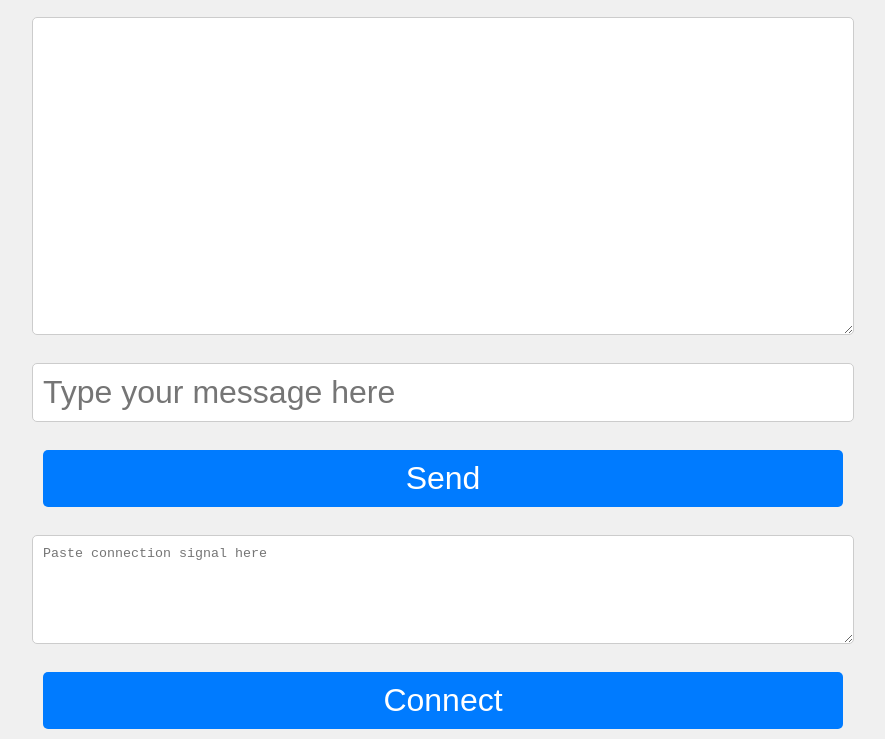
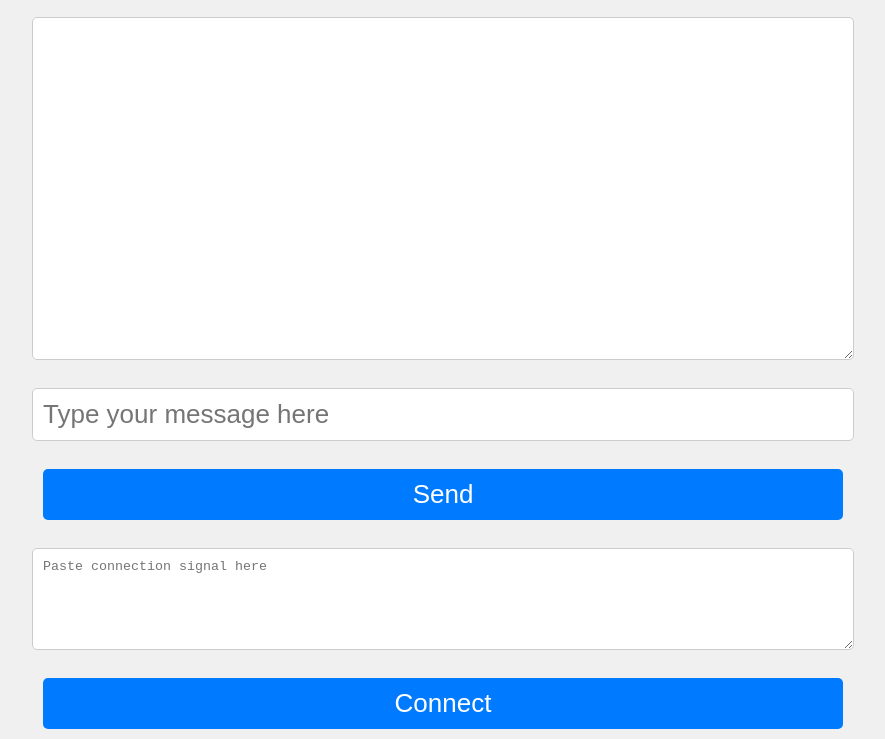
Before and after one commit to AWAVAUA7USH/P2P-Chat, a plain HTML site: page index.html in a window 1280 px wide. Shown: the part 61-800 px from the top of the page, without its empty margins (197-1082 px from the left). Drawn offline with Linux system fonts and the light colour scheme.

Commit message:
Update index.html

```diff
--- a/index.html
+++ b/index.html
@@ -20,13 +20,13 @@
             }
             #messages {
                 width: 800px;
-                height: 680px;
+                height: 800px;
                 margin-bottom: 10px;
                 padding: 10px;
                 border: 1px solid #ccc;
                 border-radius: 5px;
                 background-color: #fff;
-                font-size: 32px;
+                font-size: 26px;
             }
             #messageInput {
                 width: 800px;
@@ -34,7 +34,7 @@
                 padding: 10px;
                 border: 1px solid #ccc;
                 border-radius: 5px;
-                font-size: 32px;
+                font-size: 26px;
             }
             button {
                 width: 800px;
@@ -44,7 +44,7 @@
                 border-radius: 5px;
                 background-color: #007bff;
                 color: #fff;
-                font-size: 32px;
+                font-size: 26px;
             }
             #signal {
                 width: 800px;
```
